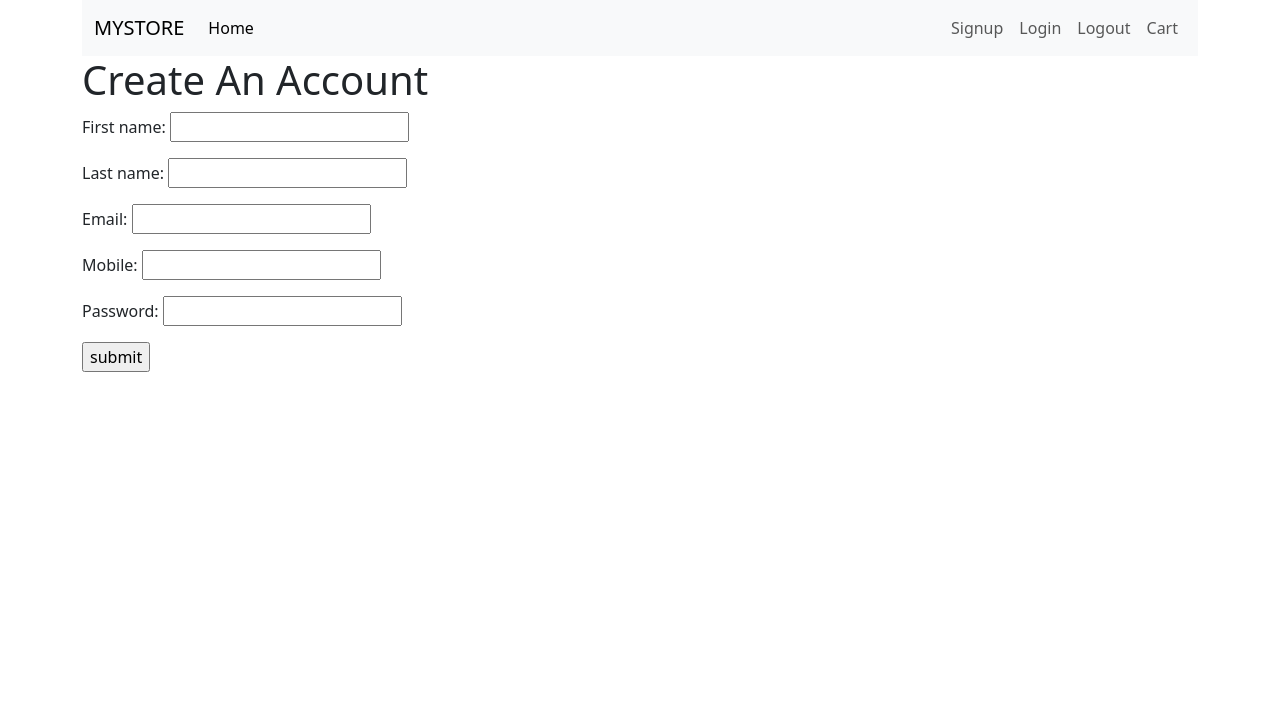
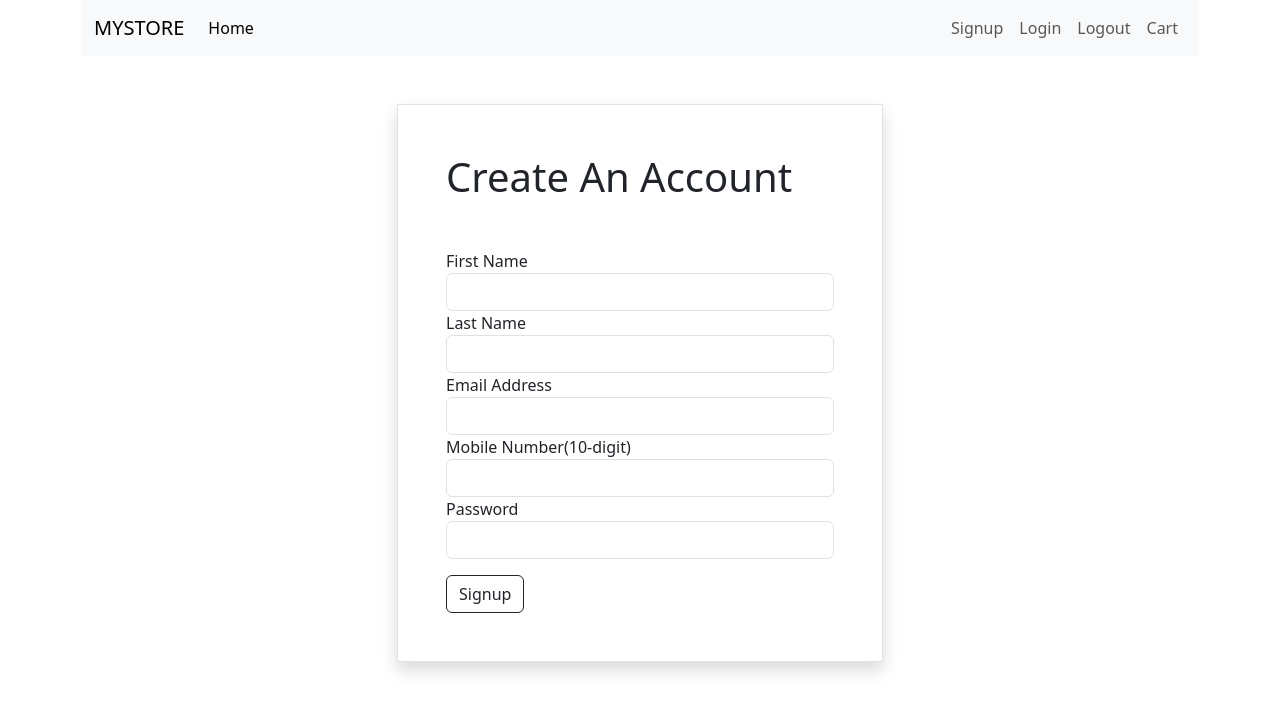
Before and after one commit to GollaHulikuntappa/ecommerce, a Django app: page /signup/ in a window 1280 px wide. Shown: the top 713 px of the page. Run offline with Django 5.2, Linux system fonts and the light colour scheme.

Commit message:
sixthcommit

```diff
--- a/shop/customer.py
+++ b/shop/customer.py
@@ -6,3 +6,9 @@ class Customer(models.Model):
     email=models.EmailField(unique=True)
     mobile=models.CharField(max_length=10)
     password=models.CharField(max_length=1000)
+
+    # check if email id is exist or not
+    def isexist(self):
+        if Customer.objects.filter(email=self.email):
+            return True
+        return False
--- a/shop/views.py
+++ b/shop/views.py
@@ -3,6 +3,8 @@ from django.http import HttpResponse
 from shop.product import Product
 from shop.category import Category
 from shop.forms import CustomerModelForm
+from django.contrib.auth.hashers import make_password
+from shop.customer import Customer
 
 # Create your views here.
 
@@ -26,6 +28,50 @@ def home(request):
 
 
 def signup(request):
-    form=CustomerModelForm
-    customerform={'allcustomers':form}
-    return render(request,'signup.html',customerform)
+    # form=CustomerModelForm
+    # customerform={'allcustomers':form}
+    # return render(request,'signup.html',customerform)
+    if request.method == "GET":
+        return render(request,'signup.html')
+    else:
+        fn=request.POST['fn']
+        ln=request.POST['ln']
+        email=request.POST['email']
+        mobile=request.POST['mobile']
+        password=make_password(request.POST['password'])
+        userdata=[fn,ln,email,mobile,password]
+        print(userdata)
+
+        uservalues={
+            'fn':fn,
+            'ln':ln,
+            'email':email,
+            'mobile':mobile
+        }
+
+        # storing the data
+        customerdata=Customer(first_name=fn, last_name=ln, email=email, mobile=mobile, password=password)
+
+        error_msg=None
+        success_msg = None
+
+        if (not fn):
+            error_msg="First Name should not be empty"
+        elif (not ln):
+            error_msg="Last Name should not be empty"
+        elif (not email):
+            error_msg="Email Address should not be empty"
+        elif (not mobile):
+            error_msg="Mobile Number should not be empty"
+        elif (not password):
+            error_msg="Password should not be empty"
+        elif (customerdata.isexist()):
+            error_msg="Email Already Exists"
+        if (not error_msg):
+            success_msg="Account Created Successfully"
+            customerdata.save()
+            msg={'success':success_msg}
+            return render(request,'signup.html',msg)
+        else:
+            msg={"error":error_msg,"value":uservalues}
+            return render(request,'signup.html',msg)
--- a/templates/signup.html
+++ b/templates/signup.html
@@ -1,17 +1,65 @@
 {% extends "theme.html" %}
 {% block main %}
 <div class='container'>
-    <div class='row'>
-        <div class='col-lg-6'>
-            <div>
-                <h1> Create An Account</h1>
-                <table>
+    <div class='row m-5'>
+        <div class='col-lg-6 mx-auto'>
+            <div class="border shadow">
+                <h1 class="m-5"> Create An Account</h1>
+                {% if error%}
+                <div>
+                    <div class="alert alert-warning alert-dismissible fade show" role="alert">
+                        <strong>{{error}}</strong>
+                        <button type="button" class="btn-close" data-bs-dismiss="alert" aria-label="Close"></button>
+                      </div>
+                </div>
+                {%elif success%}
+                <div>
+                <div class="alert alert-success alert-dismissible fade show" role="alert">
+                    <strong>{{success}}</strong>
+                    <button type="button" class="btn-close" data-bs-dismiss="alert" aria-label="Close"></button>
+                  </div>
+                </div>
+                {% endif %}
+
+
+                {% comment %} <table>
                 <form method="POST">
                     {{allcustomers.as_p}}
                     <input type='submit' value='submit' name='submit'/>
                     {% csrf_token %}
                 </form>
-            </table>
+            </table> {% endcomment %}
+
+            <form method="POST" action="" class="m-5">
+                {%csrf_token%}
+                <div class="form-group">
+                    <label>First Name</label>
+                    <input type='text' name="fn" class="form-control" value="{{value.fn}}"  />
+                </div>
+                <div class="form-group">
+                    <label>Last Name</label>
+                    <input type='text' name="ln" class="form-control" value="{{value.ln}}" />
+                </div>
+                <div class="form-group">
+                    <label>Email Address</label>
+                    <input type='email' name="email" class="form-control" value="{{value.email}}" />
+                </div>
+
+                <div class="form-group">
+                    <label>Mobile Number(10-digit)</label>
+                    <input type='number' name="mobile" class="form-control" value="{{value.mobile}}" />
+                </div>
+
+                <div class="form-group">
+                    <label>Password</label>
+                    <input type='password' name="password" class="form-control"/>
+                </div>
+
+                <div class="form-group">
+                    <input type='submit' value="Signup" class="btn btn-outline-dark mt-3"/>
+                </div>
+
+            </form>
             </div>
         </div>
     </div>
```
Also changed, not shown: db.sqlite3.
